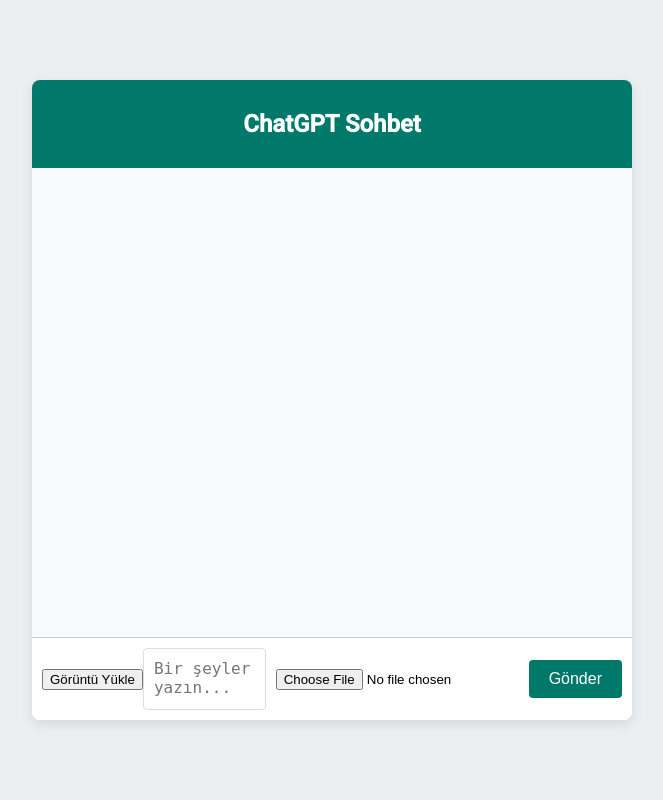
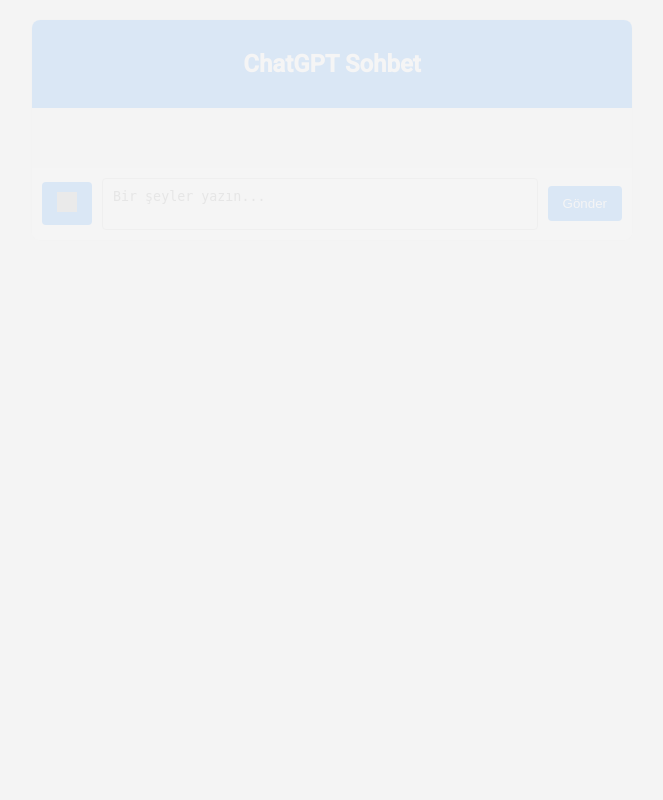
Before and after one commit to istebutolga/forum, a PHP site: page / in a window 1280 px wide. Shown: the whole page, without its empty margins (308-971 px from the left). Run offline with PHP 8.4, Linux system fonts and the light colour scheme; grey boxes are pictures that could not be loaded.

Commit message:
Add files via upload
Signed-off-by: istebutolga <161754799+istebutolga@users.noreply.github.com>

```diff
--- a/app.js
+++ b/app.js
@@ -7,15 +7,7 @@ document.getElementById('user-input').addEventListener('keypress', function(e) {
 });
 
 // Görüntü yükleme işlemi için bir dosya girişi ekleyin
-const imageUploadContainer = document.createElement('div');
-const imageUploadInput = document.createElement('input');
-imageUploadInput.type = 'file';
-imageUploadInput.accept = 'image/*';
-imageUploadInput.id = 'image-upload';
-imageUploadContainer.appendChild(imageUploadInput);
-document.getElementById('chat-input').insertBefore(imageUploadContainer, document.getElementById('send-button'));
-
-// Görüntü yükleme olayını dinleyin
+const imageUploadInput = document.getElementById('image-upload');
 imageUploadInput.addEventListener('change', handleImageUpload);
 
 function handleImageUpload(event) {
@@ -50,6 +42,11 @@ function sendMessage() {
     addMessageToChat('Kullanıcı', userInput);
     document.getElementById('user-input').value = '';
 
+    // "Yazıyor..." mesajını göster
+    const typingInfo = document.getElementById('typing-info');
+    typingInfo.style.display = 'block';
+    typingInfo.style.opacity = 1; // Görünür yap
+
     const apiUrl = `https://chatgpt.ashlynn.workers.dev/?question=${encodeURIComponent(userInput)}`;
 
     console.log("API isteği gönderiliyor: " + apiUrl);
@@ -67,6 +64,8 @@ function sendMessage() {
     })
     .then(data => {
         console.log('API yanıtı alındı:', data);
+        typingInfo.style.opacity = 0; // Yazma durumu mesajını gizle
+
         if (data.status === true && data.code === 200) {
             const gptResponse = data.gpt; // API yanıtında "gpt" alanından cevap geliyor
 
@@ -83,6 +82,7 @@ function sendMessage() {
     })
     .catch(error => {
         console.error('Bağlantı veya işleme hatası:', error);
+        typingInfo.style.opacity = 0; // Yazma durumu mesajını gizle
         addMessageToChat('Sistem', `Bağlantı hatası, lütfen internet bağlantınızı kontrol edin. Hata: ${error.message}`);
     });
 }
--- a/index.html
+++ b/index.html
@@ -14,11 +14,13 @@
         </div>
         <div id="chat-box">
             <div id="messages"></div>
+            <div id="typing-info" style="display:none;">Yazıyor...</div>
         </div>
         <div id="chat-input">
-            <!-- Görüntü yükleme alanı -->
             <input type="file" id="image-upload" accept="image/*" style="display: none;">
-            <button id="upload-button">Görüntü Yükle</button>
+            <button id="upload-button" title="Görüntü Yükle">
+                <img src="upload-icon.png" alt="Görüntü Yükle" style="width: 20px; height: 20px;">
+            </button>
             <textarea id="user-input" placeholder="Bir şeyler yazın..."></textarea>
             <button id="send-button">Gönder</button>
         </div>
@@ -30,6 +32,21 @@
         document.getElementById('upload-button').addEventListener('click', function() {
             document.getElementById('image-upload').click();
         });
+
+        // Sayfa açıldığında fade animasyonu
+        window.onload = function() {
+            document.body.style.opacity = 0;
+            let fadeEffect = setInterval(function () {
+                if (!document.body.style.opacity) {
+                    document.body.style.opacity = 0;
+                }
+                if (document.body.style.opacity < 1) {
+                    document.body.style.opacity += 0.1;
+                } else {
+                    clearInterval(fadeEffect);
+                }
+            }, 50);
+        };
     </script>
 </body>
 </html>
--- a/style.css
+++ b/style.css
@@ -1,124 +1,83 @@
 body {
     font-family: 'Roboto', sans-serif;
-    background-color: #eceff1;
     margin: 0;
     padding: 0;
-    display: flex;
-    justify-content: center;
-    align-items: center;
-    height: 100vh;
+    background-color: #f4f4f4;
+    transition: opacity 0.5s;
 }
 
 #chat-container {
-    width: 100%;
+    width: 90%;
     max-width: 600px;
-    height: 80vh;
-    display: flex;
-    flex-direction: column;
-    box-shadow: 0 4px 12px rgba(0, 0, 0, 0.1);
+    margin: 20px auto;
+    background-color: white;
     border-radius: 8px;
+    box-shadow: 0 0 10px rgba(0, 0, 0, 0.1);
     overflow: hidden;
-    background-color: #ffffff;
 }
 
 #chat-header {
-    background-color: #00796b;
-    color: #ffffff;
+    background-color: #007BFF;
+    color: white;
     padding: 10px;
     text-align: center;
-    font-weight: 500;
 }
 
 #chat-box {
-    flex: 1;
+    max-height: 400px;
+    overflow-y: auto;
     padding: 10px;
-    overflow-y: auto;
-    background-color: #f7f9fa;
+    background-color: #f9f9f9;
+    position: relative;
 }
 
 #messages {
-    display: flex;
-    flex-direction: column;
+    margin-bottom: 40px; /* Yanıt alanı için yeterli alan bırak */
 }
 
-.user-message, .gpt-message {
-    margin-bottom: 10px;
-    border-radius: 8px;
-    padding: 10px;
-    max-width: 80%;
-    word-wrap: break-word;
-    position: relative;
-}
-
-.user-message {
-    align-self: flex-end;
-    background-color: #e0f7fa;
-}
-
-.gpt-message {
-    align-self: flex-start;
-    background-color: #e3f2fd;
+#typing-info {
+    position: absolute;
+    bottom: 10px;
+    left: 10px;
+    font-style: italic;
+    color: #555;
+    opacity: 0; /* Başlangıçta görünmez */
+    transition: opacity 0.5s;
 }
 
 #chat-input {
     display: flex;
+    padding: 10px;
     align-items: center;
-    border-top: 1px solid #ccc;
-    padding: 10px;
-    background-color: #ffffff;
 }
 
-#user-input {
+#chat-input textarea {
     flex: 1;
     padding: 10px;
-    font-size: 16px;
-    border: 1px solid #ddd;
+    border: 1px solid #ccc;
     border-radius: 4px;
+    resize: none;
     margin-right: 10px;
-    resize: none;
-    height: 40px;
 }
 
-#send-button {
-    background-color: #00796b;
+#chat-input button {
+    padding: 10px 15px;
+    background-color: #007BFF;
     color: white;
     border: none;
-    padding: 10px 20px;
+    border-radius: 4px;
     cursor: pointer;
-    font-size: 16px;
-    border-radius: 4px;
-    transition: background-color 0.3s ease;
+    transition: background-color 0.3s;
 }
 
-#send-button:hover {
-    background-color: #004d40;
+#chat-input button:hover {
+    background-color: #0056b3;
 }
 
-pre {
-    background-color: #f1f8e9;
-    padding: 10px;
-    border-radius: 4px;
-    white-space: pre-wrap;
-    word-wrap: break-word;
-    margin: 5px 0;
-    overflow-x: auto;
-}
-
-code {
-    font-family: 'Courier New', Courier, monospace;
-    background-color: #e8e8ff;
-    padding: 2px 4px;
-    border-radius: 4px;
-}
-
-.copy-btn {
+#upload-button {
     background: none;
     border: none;
     cursor: pointer;
-    font-size: 14px;
-    margin-left: 5px;
+    padding: 0;
+    margin-right: 10px;
 }
-
-.copy-btn:hover {
-    color: #333;
-}
```
